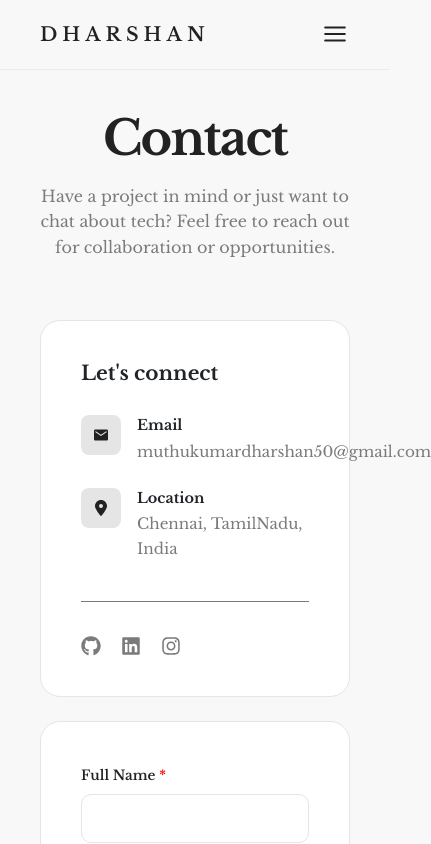
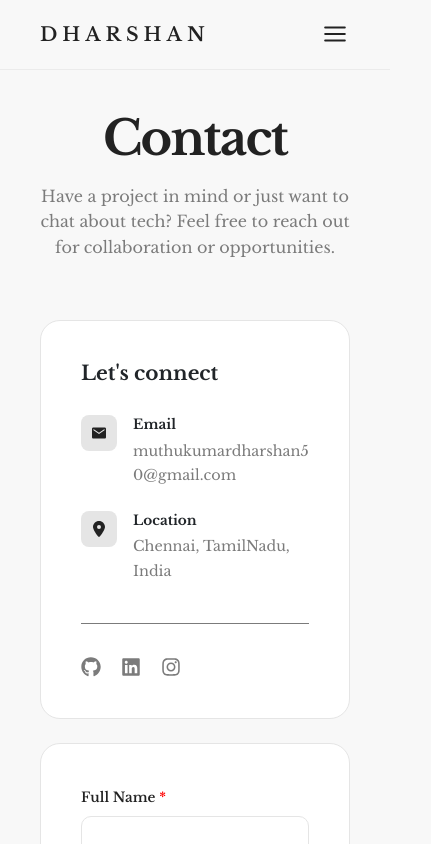
Before and after one commit to Dharshankuma/Portfolio, a React (Vite) app in the folder myPortfolio/: page /contact in a window 390 px wide. Shown: the top 844 px of the page, 431 px wide, since content can reach past the window. Built offline with nearby package versions, Linux system fonts and the light colour scheme.

Commit message:
commit changes

```diff
--- a/myPortfolio/src/Components/Contact/Contact.css
+++ b/myPortfolio/src/Components/Contact/Contact.css
@@ -185,3 +185,39 @@ footer {
 .error_mand {
   color: red;
 }
+.info-content span {
+  color: var(--secondary-text);
+  font-size: 0.95rem;
+  word-break: break-word; /* 🔥 key fix */
+  overflow-wrap: anywhere; /* 🔥 modern browsers */
+  line-height: 1.5;
+}
+
+.info-content a {
+  color: var(--secondary-text);
+  text-decoration: none;
+  word-break: break-word;
+}
+
+.info-content a:hover {
+  color: var(--primary-text);
+}
+
+@media (max-width: 768px) {
+  .info-item {
+    align-items: flex-start;
+  }
+
+  .icon-badge {
+    width: 36px;
+    height: 36px;
+  }
+
+  .info-content label {
+    font-size: 0.85rem;
+  }
+
+  .info-content span {
+    font-size: 0.9rem;
+  }
+}
--- a/myPortfolio/src/Components/Contact/ContactSection.jsx
+++ b/myPortfolio/src/Components/Contact/ContactSection.jsx
@@ -107,7 +107,11 @@ const ContactSection = () => {
                 </div>
                 <div className="info-content">
                   <label>Email</label>
-                  <span>muthukumardharshan50@gmail.com</span>
+                  <span>
+                    <a href="mailto:muthukumardharshan50@gmail.com">
+                      muthukumardharshan50@gmail.com
+                    </a>
+                  </span>
                 </div>
               </div>
 
```
